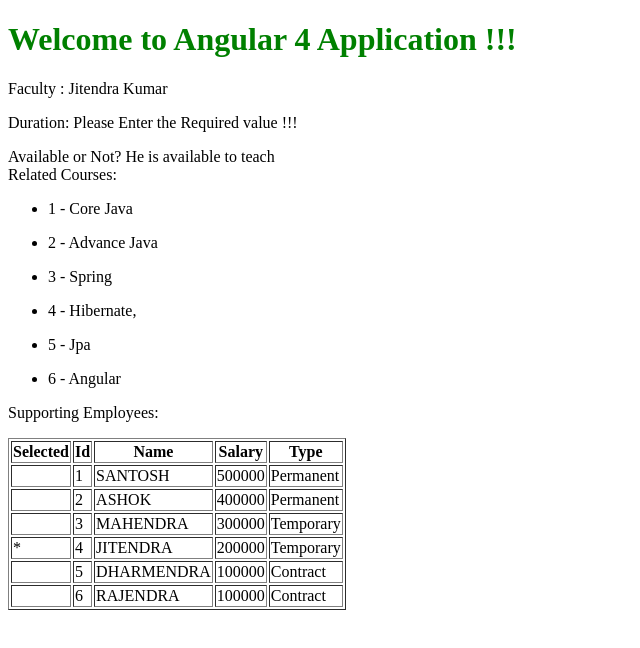
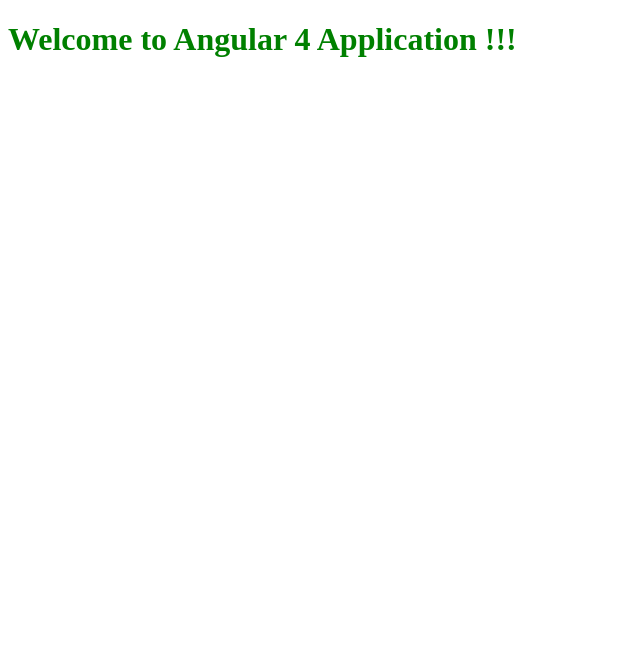
Before and after one commit to Itsjeet007y1/AngularRepo, an Angular app in the folder AngularProject002_DataBindingDemoApp/: page / in a window 1280 px wide. Shown: the top 648 px of the page, without its empty margins (0-640 px from the left). Built offline with nearby package versions, Linux system fonts and the light colour scheme.

Commit message:
Made minor changes to restart the new project

```diff
--- a/AngularProject002_DataBindingDemoApp/src/app/app.component.html
+++ b/AngularProject002_DataBindingDemoApp/src/app/app.component.html
@@ -1,46 +1,2 @@
 <!--The content below is only a placeholder and can be replaced.-->
 <h1 style="color: green;">Welcome to {{ title }}!</h1>
-<p>Faculty : {{faculty}}</p>
-<p>
-	Duration: <span [ngSwitch]="duration"> <span *ngSwitchCase="1">One
-			Day</span> <span *ngSwitchCase="7">Seven Days</span> <span
-		*ngSwitchCase="10">Ten Days</span> <span *ngSwitchCase="30">One
-			Month</span> <span *ngSwitchDefault>Please Enter the Required value
-			!!!</span>
-	</span>
-<p>
-	Available or Not? <span
-		*ngIf="facultyAvailability; then available else notAvailable">He
-		is available right now !!</span>
-	<ng-template #available>He is available to teach</ng-template>
-	<ng-template #notAvailable>He is currently not available
-	to teach</ng-template>
-
-	<ng-template #forEmptCol>
-	<td></td>
-	</ng-template>
-
-	<br> <span>Related Courses:</span>
-<ul *ngFor="let rc of relatedCourses; let ind = index">
-	<li>{{ind +1}} - {{rc}}</li>
-</ul>
-<p>Supporting Employees:</p>
-<table [border]="1">
-	<tr>
-		<th>Selected</th>
-		<th>Id</th>
-		<th>Name</th>
-		<th>Salary</th>
-		<th>Type</th>
-	</tr>
-	<tr *ngFor="let emp of supportingEmployees">
-		<td *ngIf="selectedSupportingEmployee == emp else forEmptCol">*</td>
-		<td>{{emp.Id}}</td>
-		<td>{{emp.Name | uppercase}}</td>
-		<td>{{emp.Salary}}</td>
-		<td><span [ngSwitch]="emp.Type"> <span *ngSwitchCase="0">Temporary</span>
-				<span *ngSwitchCase="1">Permanent</span> <span *ngSwitchCase="2">Contract</span>
-				<span *ngSwitchDefault>Invalid</span>
-		</span></td>
-	</tr>
-</table>
--- a/AngularProject002_DataBindingDemoApp/src/index.html
+++ b/AngularProject002_DataBindingDemoApp/src/index.html
@@ -2,7 +2,7 @@
 <html lang="en">
 <head>
   <meta charset="utf-8">
-  <title>AngularProject001</title>
+  <title>AngularProject002</title>
   <base href="/">
 
   <meta name="viewport" content="width=device-width, initial-scale=1">
```
